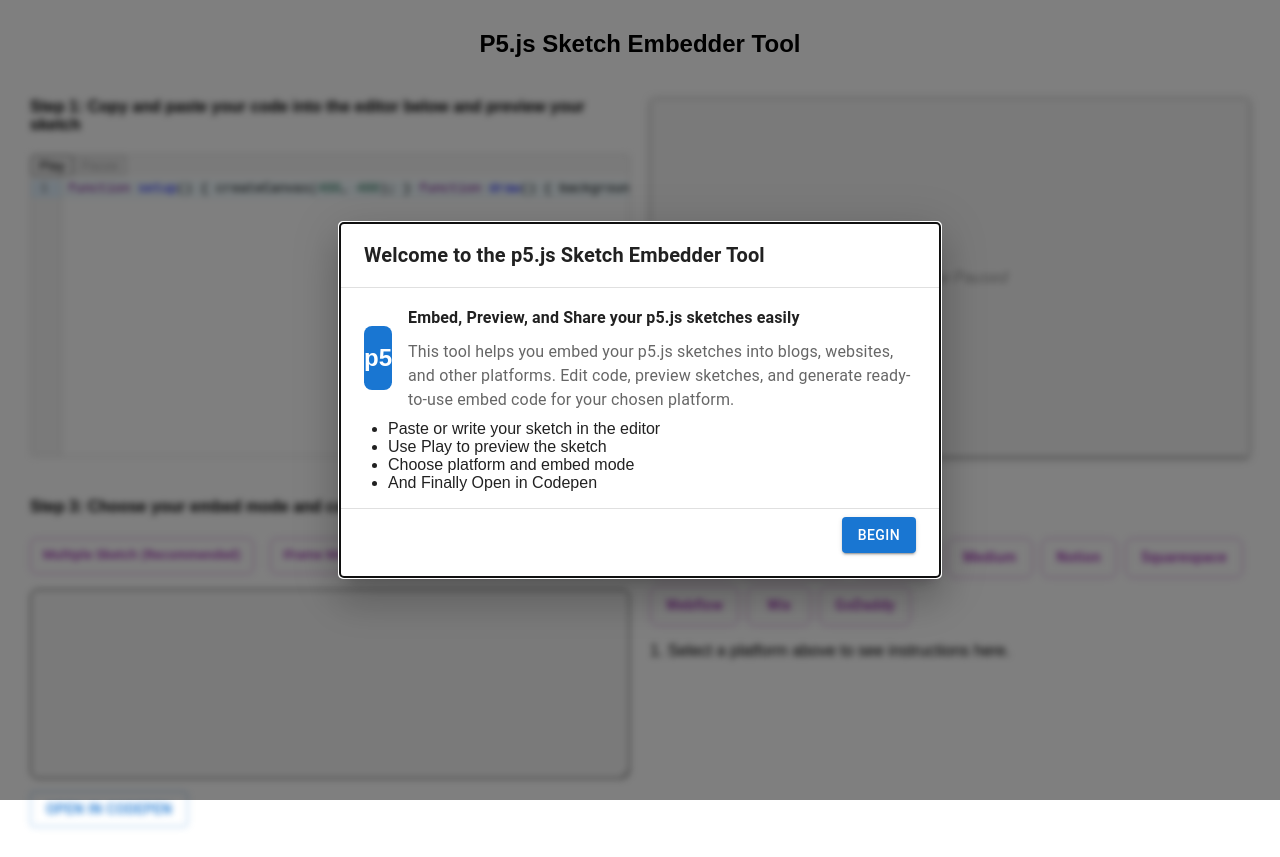
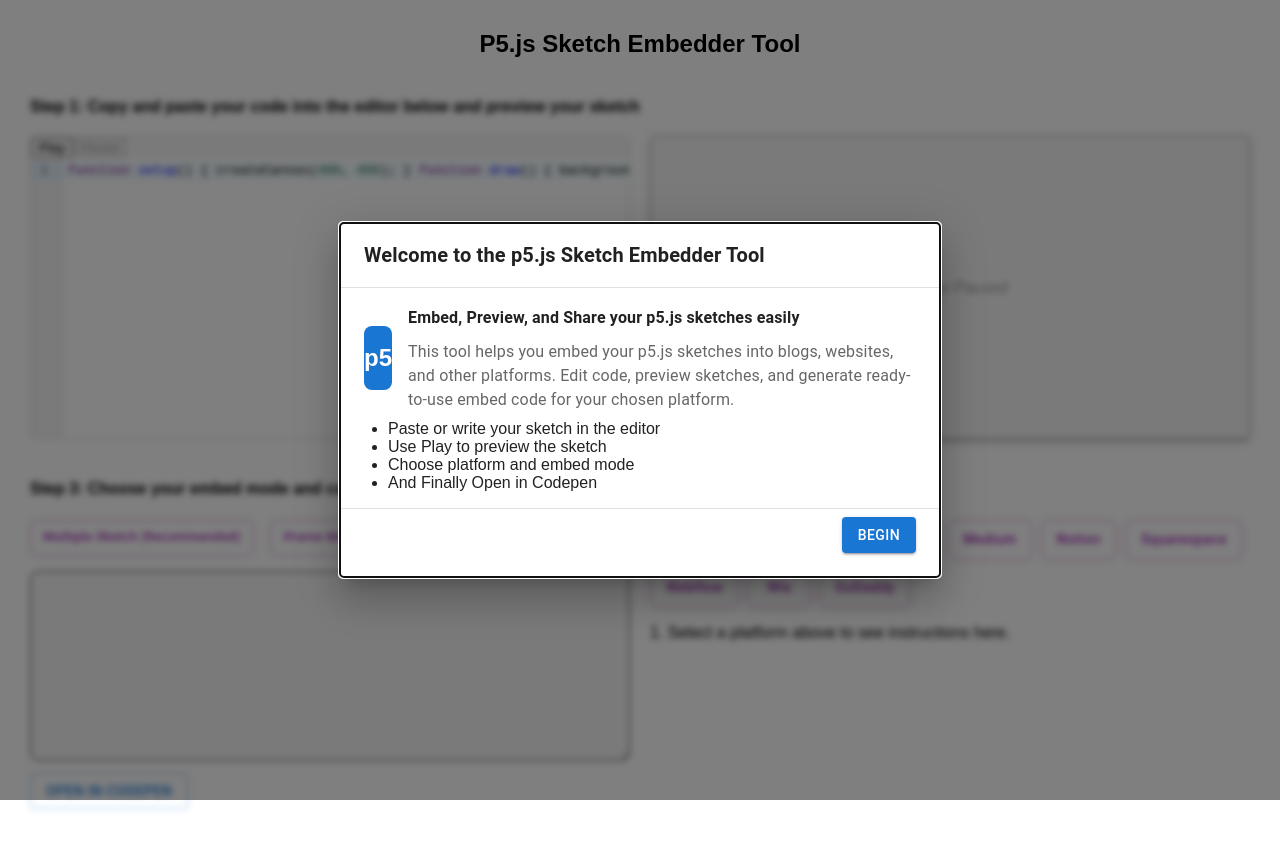
Before and after one commit to Nwakaego-Ego/Friendly_Sketch_Embeder, a React (Vite) app: page / in a window 1280 px wide. Built offline with nearby package versions, Linux system fonts and the light colour scheme.

Commit message:
fix box Editor and Preview alignment

```diff
--- a/src/App.css
+++ b/src/App.css
@@ -204,5 +204,12 @@ body {
 }
 
 .step-1 {
-  margin: 0 0 20px 0;
+  margin: 0;
+  grid-column: 1 / span 2;
 }
+
+@media (max-width: 800px) {
+  .step-1 {
+    grid-column: auto;
+  }
+}
--- a/src/App.jsx
+++ b/src/App.jsx
@@ -75,11 +75,11 @@ function App() {
 
           <div className="app-container">
             <div className="editor-preview-row">
+              <h4 className="step-1">
+                Step 1: Copy and paste your code into the editor below and preview your
+                sketch
+              </h4>
               <div>
-                <h4 className="step-1">
-                  Step 1: Copy and paste your code into the editor below and preview your
-                  sketch
-                </h4>
                 <Editor
                     code={code}
                     setCode={setCode}
```
